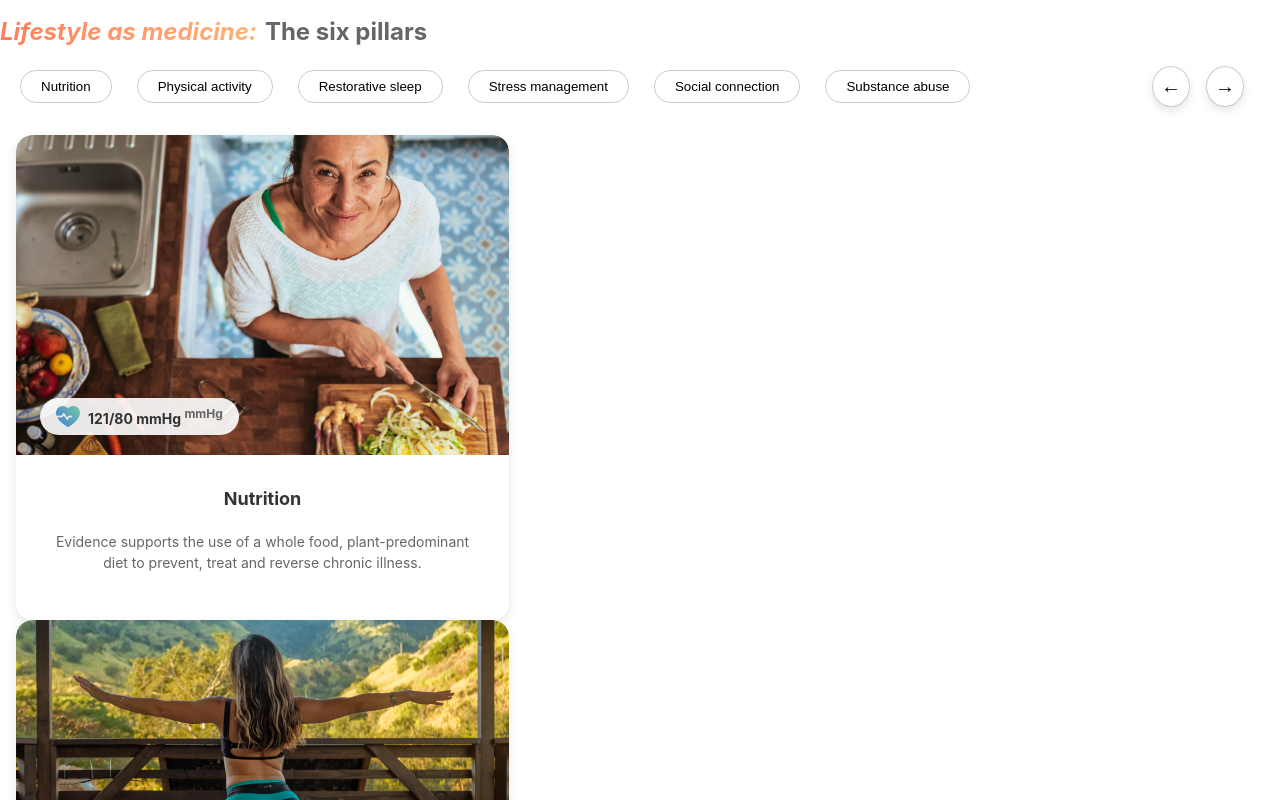
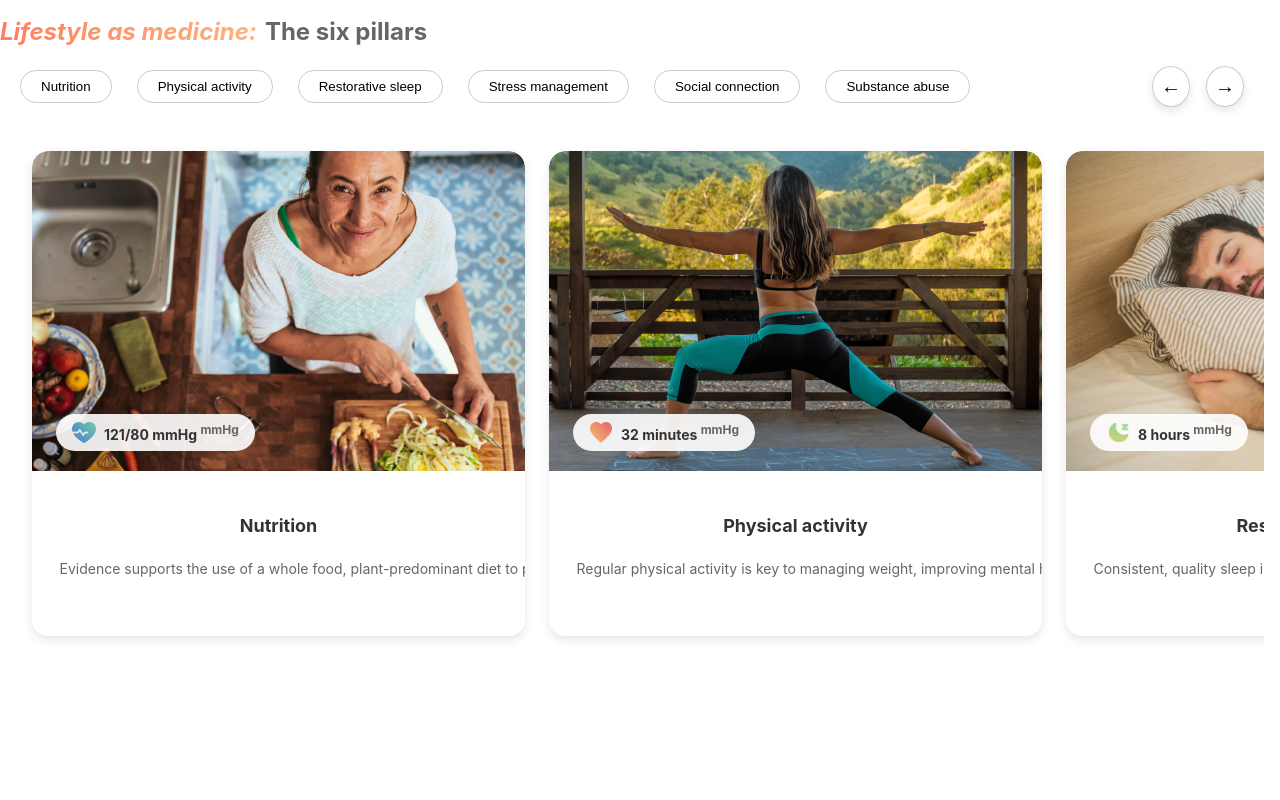
Before and after one commit to khushi-upadhyay/provital_website, a React (Create React App) app: page / in a window 1280 px wide. Shown: the part 1000-1800 px from the top of the page. After the commit the page ends 1668 px from the top, so only its background shows below. Built offline with nearby package versions, Linux system fonts and the light colour scheme.

Commit message:
made blogList in horizontal scroll

```diff
--- a/src/App.jsx
+++ b/src/App.jsx
@@ -13,7 +13,7 @@ function App() {
       {/* <ImageCardAnimation /> */}
       {/* <Blog /> */}
       {/* < SearchComponent/> */}
-      {/* <BlogList /> */}
+      {/* <BlogList />   */}
       <BookAppointmentPage />
       <HowItWorks />
     </div>
--- a/src/HowItWorks/HowItWorks.jsx
+++ b/src/HowItWorks/HowItWorks.jsx
@@ -2,8 +2,8 @@ import React, { useRef, useState } from "react";
 import BlogList from "../components/Blog/BlogList";
 
 const HowItWorks = () => {
-  const [selectedTab, setSelectedTab] = useState("All"); // Default to show all
-  const scrollRef = useRef(null); // Reference for horizontal scrolling
+  const [selectedTab, setSelectedTab] = useState("All");
+  const scrollRef = useRef(null);
 
   const tabs = [
     "Nutrition",
@@ -50,7 +50,7 @@ const HowItWorks = () => {
               key={tab}
               style={{
                 padding: "8px 20px",
-                border: "1px solid #ccc",  // Corrected typo here
+                border: "1px solid #ccc",
                 borderRadius: "16px",
                 backgroundColor: selectedTab === tab ? "#000" : "#fff",
                 color: selectedTab === tab ? "#fff" : "#000",
--- a/src/components/Blog/BlogList.scss
+++ b/src/components/Blog/BlogList.scss
@@ -1,49 +1,21 @@
-
-// .blog-list-container {
-//   position: relative;
-//   width: 100%;
-//   overflow-x: auto; /* Horizontal scroll */
-//   overflow-y: hidden; /* No vertical scroll */
-//   white-space: nowrap; /* Keep items in a single row */
-//   padding: 16px;
-//   box-sizing: border-box;
-// }
-
-// .blog-list {
-//   display: flex;
-//   flex-direction: row; /* Align blogs horizontally */
-//   gap: 24px; /* Spacing between blogs */
-//   scroll-behavior: smooth; /* Smooth horizontal scrolling */
-// }
-
-// .blog-list::-webkit-scrollbar {
-//   height: 8px; /* Adjust scrollbar height */
-// }
-
-// .blog-list::-webkit-scrollbar-thumb {
-//   background-color: #c4c4c4;
-//   border-radius: 4px;
-// }
-
-
 .blog-list-container {
   position: relative;
   width: 100%;
-  overflow-x: auto; /* Enable horizontal scrolling */
-  overflow-y: hidden; /* Disable vertical scrolling */
-  white-space: nowrap; /* Prevent line wrapping */
+  overflow-x: auto;
+  overflow-y: hidden;
+  white-space: nowrap;
   padding: 16px;
   box-sizing: border-box;
 }
 
 .blog-list {
   display: flex;
-  flex-direction: row; /* Arrange blogs side by side */
-  gap: 24px; /* Space between blog cards */
+  flex-direction: row;
+  gap: 24px;
 }
 
 .blog-list::-webkit-scrollbar {
-  height: 8px; /* Adjust scrollbar height */
+  height: 8px;
 }
 
 .blog-list::-webkit-scrollbar-thumb {
@@ -52,5 +24,5 @@
 }
 
 .blog-card {
-  flex: 0 0 auto; /* Prevent cards from shrinking or growing */
+  flex: 0 0 auto;
 }
--- a/src/components/ImageCardAnimation/ImageCardAnimation.jsx
+++ b/src/components/ImageCardAnimation/ImageCardAnimation.jsx
@@ -1,48 +1,3 @@
-
-// import React from "react";
-// import "./ImageCardAnimation.scss";
-
-// const ImageCardAnimation = () => {
-//   const images = [
-//     "/images/ImageCard/image1.jpeg",
-//     "/images/ImageCard/image2.jpeg",
-//     "/images/ImageCard/image3.jpeg",
-//     "/images/ImageCard/image4.jpeg",
-//     "/images/ImageCard/image5.jpeg",
-//     "/images/ImageCard/image6.jpeg",
-//     "/images/ImageCard/image7.jpeg",
-//     "/images/ImageCard/image8.jpeg",
-//   ];
-
-
-
-//   return (
-//     <div className="image-card-animation">
-//       <div className="frame">
-//         <div className="desktop-view">
-//           <div className="column move-up">
-//             {images.slice(0, 4).map((image, index) => (
-//               <div className="card" key={index}>
-//                 <img src={image} alt={`Image ${index + 1}`} />
-//               </div>
-//             ))}
-//           </div>
-//           <div className="column move-down">
-//             {images.slice(4, 8).map((image, index) => (
-//               <div className="card" key={index}>
-//                 <img src={image} alt={`Image ${index + 5}`} />
-//               </div>
-//             ))}
-//           </div>
-//         </div>
-//       </div>
-//     </div>
-//   );
-// };
-
-// export default ImageCardAnimation;
-
-
 import React from "react";
 import "./ImageCardAnimation.scss";
 
@@ -60,12 +15,13 @@ const ImageCardAnimation = () => {
 
   const column1Images = [...images.slice(0, 4), ...images.slice(0, 4)]; // Duplicated images for column 1
   const column2Images = [...images.slice(4, 8), ...images.slice(4, 8)]; // Duplicated images for column 2
+  const mobileImages = [...images, ...images]; // Duplicated for seamless horizontal scrolling
 
   return (
     <div className="image-card-animation">
       <div className="frame">
+        {/* Desktop View */}
         <div className="desktop-view">
-          {/* Column 1: Moving Up */}
           <div className="column move-up">
             {column1Images.map((image, index) => (
               <div className="card" key={`up-${index}`}>
@@ -73,11 +29,21 @@ const ImageCardAnimation = () => {
               </div>
             ))}
           </div>
-          {/* Column 2: Moving Down */}
           <div className="column move-down">
             {column2Images.map((image, index) => (
               <div className="card" key={`down-${index}`}>
                 <img src={image} alt={`Image Down ${index + 1}`} />
+              </div>
+            ))}
+          </div>
+        </div>
+
+        {/* Mobile View */}
+        <div className="mobile-view">
+          <div className="scroll-row">
+            {mobileImages.map((image, index) => (
+              <div className="card" key={`mobile-${index}`}>
+                <img src={image} alt={`Image Mobile ${index + 1}`} />
               </div>
             ))}
           </div>
--- a/src/components/ImageCardAnimation/ImageCardAnimation.scss
+++ b/src/components/ImageCardAnimation/ImageCardAnimation.scss
@@ -1,6 +1,4 @@
 .image-card-animation {
-
-
     .frame {
     width: 559px;
     height: 625px;
@@ -8,7 +6,7 @@
     display: flex;
     justify-content: center;
     align-items: center;
-    border: 0px solid #ddd; // Optional frame styling
+    border: 0px solid #ddd;
     border-radius: 16px;
     // Desktop View: Upward and Downward Animation
     .desktop-view {
@@ -77,7 +75,7 @@
       transform: translateY(0);
     }
     100% {
-      transform: translateY(-100%);
+      transform: translateY(-25%);
     }
   }
 
@@ -87,7 +85,7 @@
       transform: translateY(0);
     }
     100% {
-      transform: translateY(100%);
+      transform: translateY(25%);
     }
   }
 
@@ -97,9 +95,10 @@
       transform: translateX(0);
     }
     100% {
-      transform: translateX(-100%);
+      transform: translateX(-100%); // Adjust based on total content width
     }
   }
+
 
   // Media Queries for Responsive Design
   @media (max-width: 768px) {
```
Also changed, not shown: src/components/Blog/Blog.jsx (+2 -62 lines), src/components/Blog/BlogList.jsx (+2 -78 lines).
